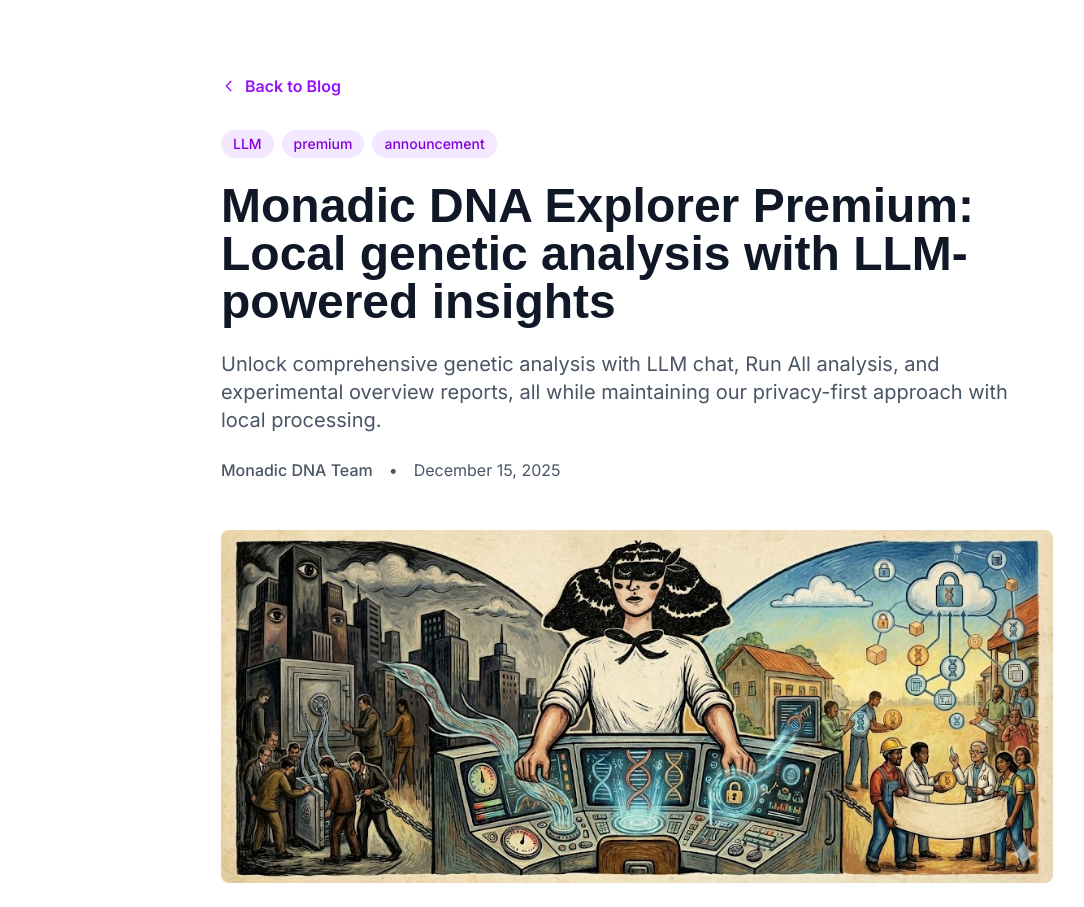
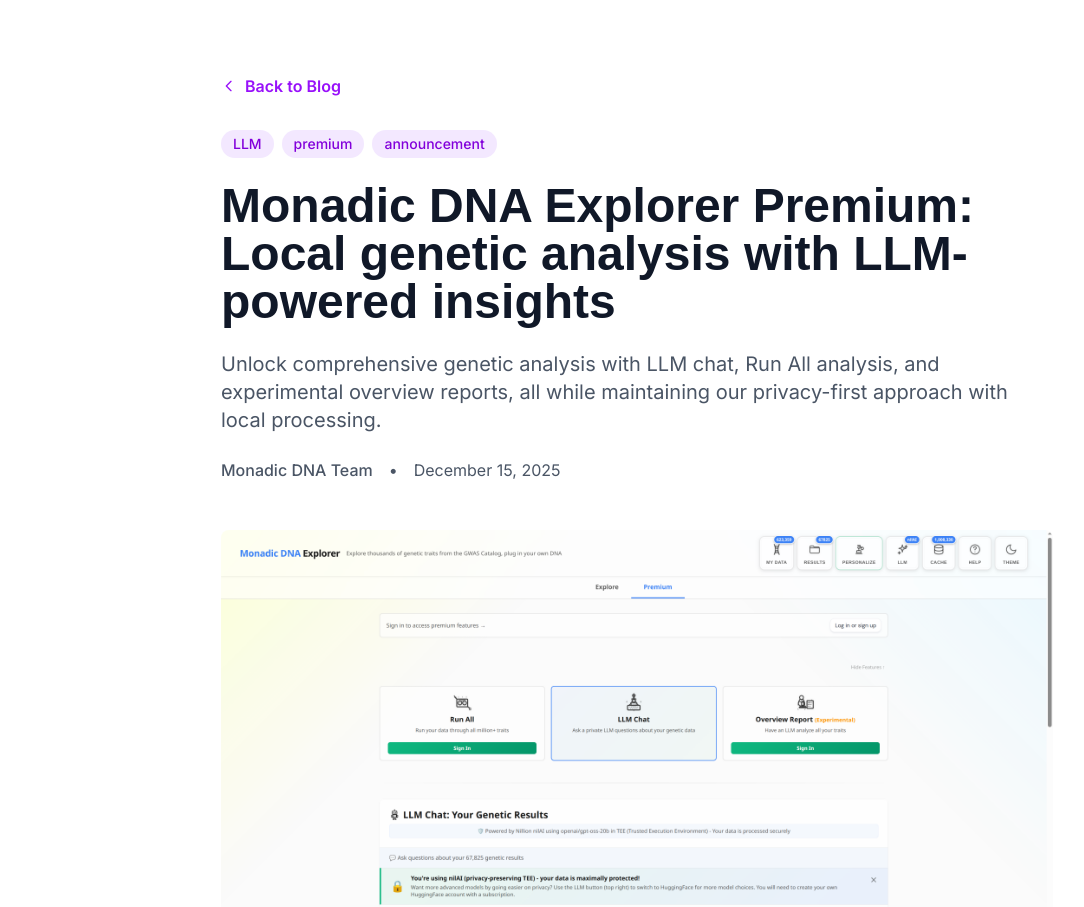
Before and after one commit to Monadic-DNA/Blog, an Astro site: page /monadic_dna_explorer_premium in a window 1280 px wide. Shown: the part 70-977 px from the top of the page, without its empty margins (3-1087 px from the left). Built offline with nearby package versions, Linux system fonts and the light colour scheme; Astro itself is replaced by a stand-in of ours; a web font is replaced by a local one.

Commit message:
Remove the lovely graphic

```diff
--- a/src/content/blog/monadic_dna_explorer_premium.md
+++ b/src/content/blog/monadic_dna_explorer_premium.md
@@ -4,7 +4,7 @@
 pubDate: 2025-12-15T12:00:00-05:00
 author: "Monadic DNA Team"
 tags: ["LLM", "premium", "announcement"]
-image: "/banners/explorer_controller_of_the_universe.png"
+image: "Screenshots/20251208_explorer_premium.png"
 ---
 
 # Introducing Monadic DNA Explorer Premium
```
